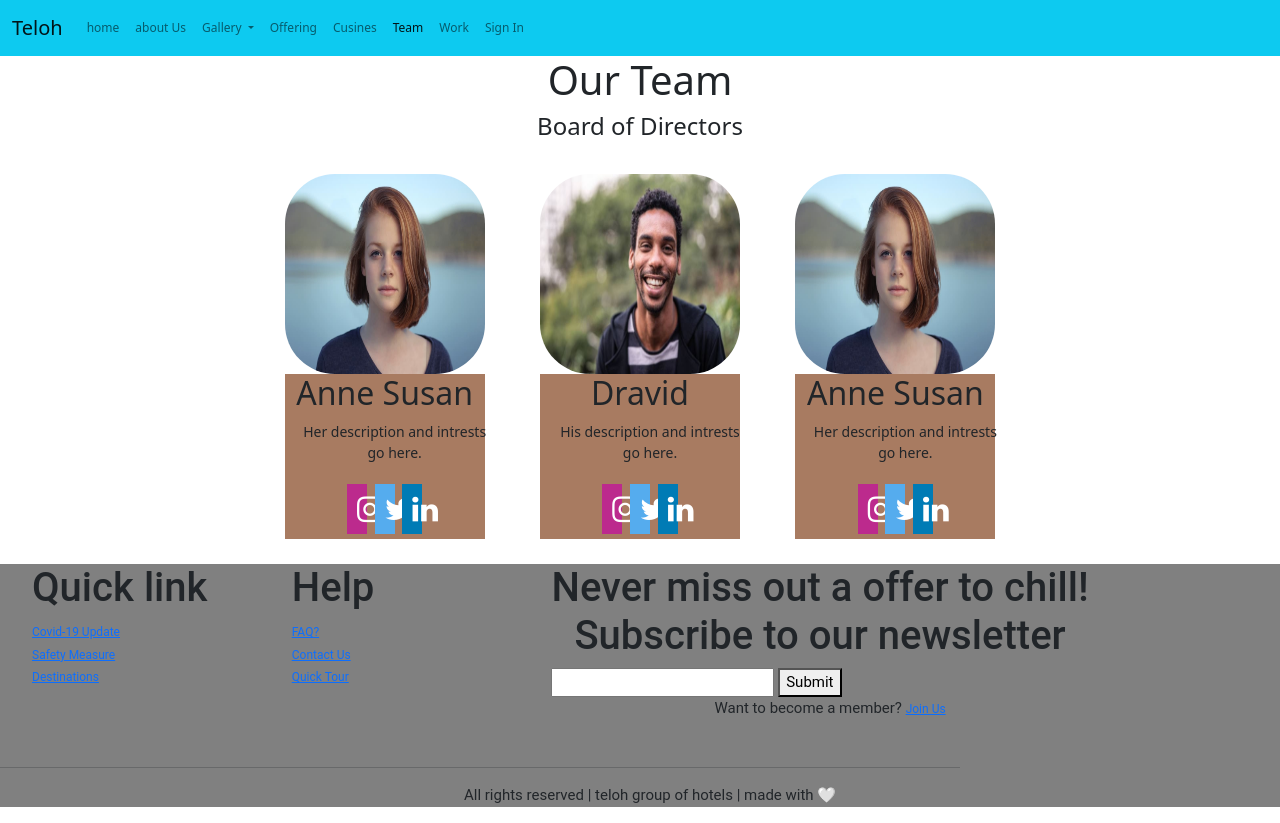
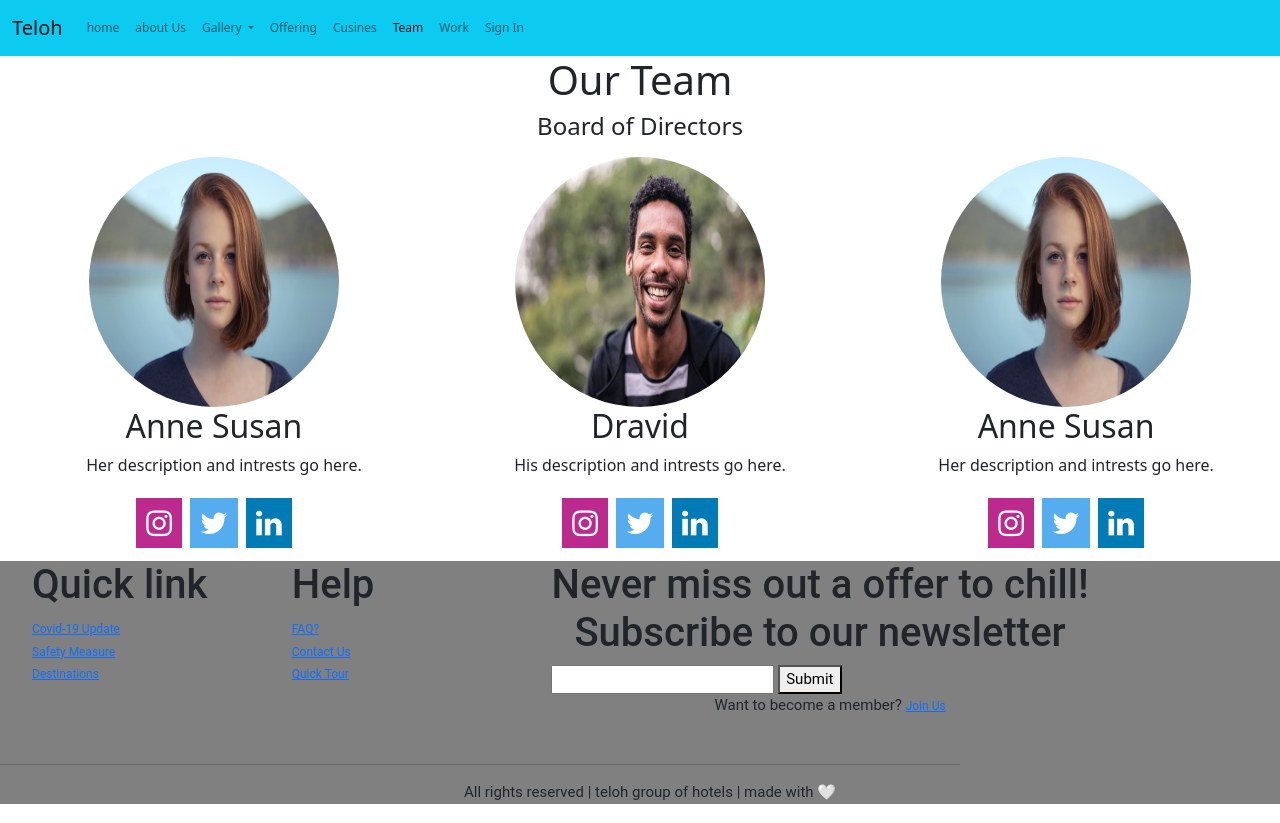
Before and after one commit to Rupesh-Darimisetti/web-weaver, a plain HTML site: page our_team.html in a window 1280 px wide. Drawn offline with nearby package versions, Linux system fonts and the light colour scheme.

Commit message:
modify team page

```diff
--- a/css/our_team.css
+++ b/css/our_team.css
@@ -1,7 +1,7 @@
 h1,h2,h3,h4,h5,h6, .team{
     text-align: center;
 }
-.profile{
+/* .profile{
 width: 150px;
 display: inline-table;
 padding: 1%;
@@ -15,16 +15,15 @@ grid-row: center;
 
 background-color: rgb(168, 123, 97);
 font-size: 14px;
-}
-img{
+} */
+/* img{
     border-radius: 50px;
     width: 200px;
     height: 200px;
-}
-.profile-description .fa {
+}*/
+.container .fa {
     padding: 10px;
     font-size: 30px;
-    width: 20px;
     text-align: center;
     text-decoration: none;
     margin: 5px 2px;
@@ -42,3 +41,10 @@ img{
     background: #55ACEE;
     color: white;
   }
+  .rounded-circle {
+    height: 250px;
+    width: 250px;
+    display: block;
+    margin-left: auto;
+    margin-right: auto;
+  }
--- a/our_team.html
+++ b/our_team.html
@@ -5,6 +5,7 @@
     <meta charset="UTF-8">
     <meta http-equiv="X-UA-Compatible" content="IE=edge">
     <meta name="viewport" content="width=device-width, initial-scale=1.0">
+    <meta name="description" content="welcome to our team of the hotels in the world">
     <!-- links to stylesheets -->
     <link rel="stylesheet" href="components/css/footer.css">
     <!-- <link rel="stylesheet" href="components/css/nav.css"> -->
@@ -63,23 +64,23 @@
         <h1>Our Team</h1>
         <h4>Board of Directors</h4>
     </div>
-    <div class="team">
-        <div class="profile">
-            <img src="img/female.jpeg" alt="Avatar">
-            <div class="profile-description">
-                <h2>Anne Susan</h2>
-                <p>Her description and intrests go here.</p>
+    <div class="card-group text-center">
+        <div class="card-body p-2">
+            <img class="rounded-circle" src="img/female.jpeg" alt="Avatar">
+            <div class="container">
+                <h2 class="card-title">Anne Susan</h2>
+                <p class="card-text">Her description and intrests go here.</p>
 
                 <a href="#" class="fa fa-instagram"></a>
                 <a href="#" class="fa fa-twitter"></a>
                 <a href="#" class="fa fa-linkedin"></a>
             </div>
         </div>
-        <div class="profile">
-            <img src="img/male.jpg" alt="Avatar">
-            <div class="profile-description">
-                <h2>Dravid</h2>
-                <p>His description and intrests go here.</p>
+        <div class="card-body p-2 ">
+            <img class="rounded-circle" src="img/male.jpg" alt="Avatar">
+            <div class="container">
+                <h2 class="card-title">Dravid</h2>
+                <p class="card-description">His description and intrests go here.</p>
 
                 <a href="#" class="fa fa-instagram"></a>
                 <a href="#" class="fa fa-twitter"></a>
@@ -87,11 +88,11 @@
 
             </div>
         </div>
-        <div class="profile">
-            <img src="img/female.jpeg" alt="Avatar">
-            <div class="profile-description">
-                <h2>Anne Susan</h2>
-                <p>Her description and intrests go here.</p>
+        <div class="card-body p-2">
+            <img class="rounded-circle" src="img/female.jpeg" alt="Avatar">
+            <div class="container">
+                <h2 class="card-title">Anne Susan</h2>
+                <p class="card-description">Her description and intrests go here.</p>
 
                 <a href="#" class="fa fa-instagram"></a>
                 <a href="#" class="fa fa-twitter"></a>
```
